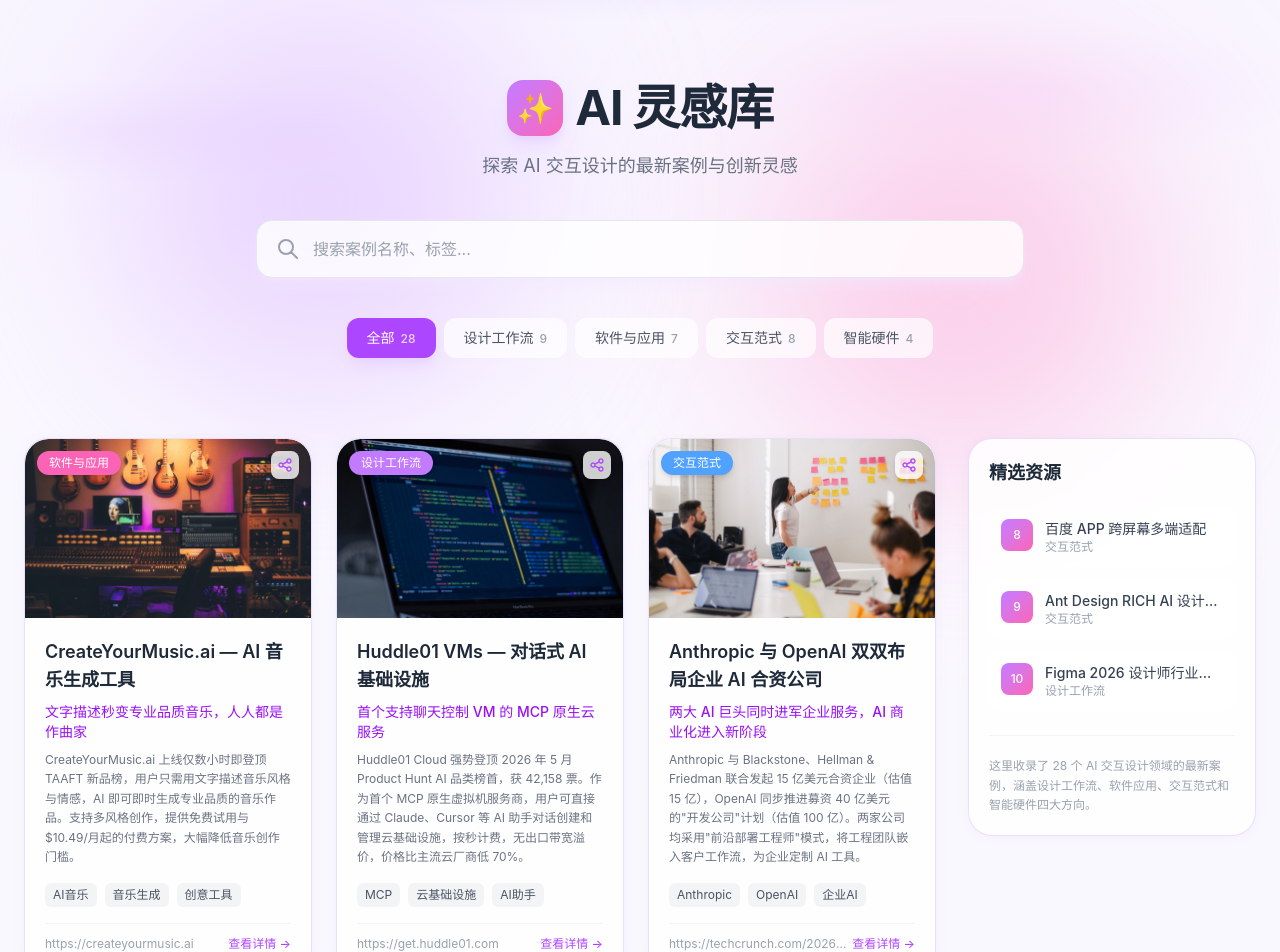
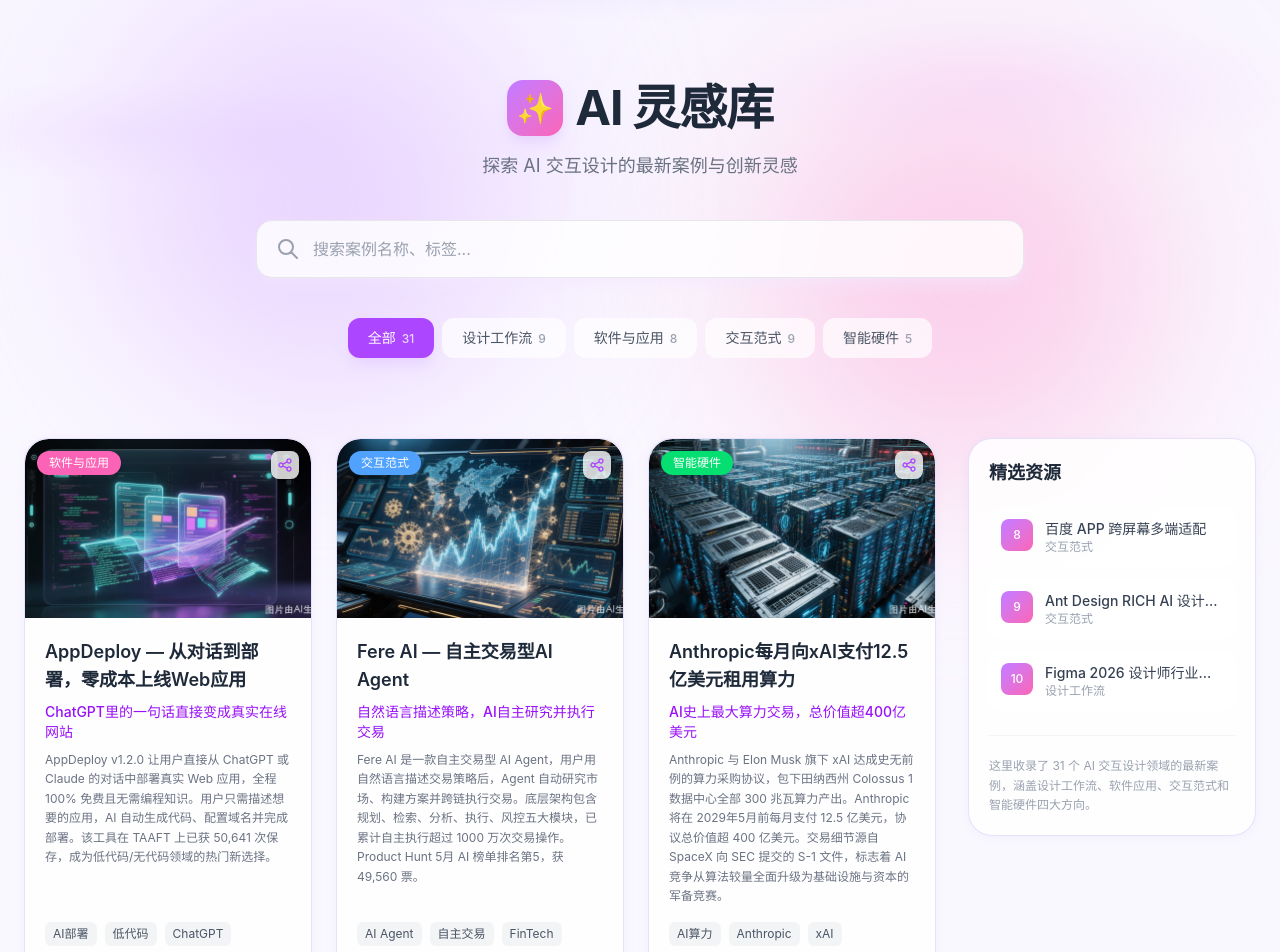
Before and after one commit to xiaoruan35-lab/ai-inspiration-lib, a Next.js app: page / in a window 1280 px wide. Shown: the top 952 px of the page. Built offline with nearby package versions, Linux system fonts and the light colour scheme.

Commit message:
feat: 自动抓取每日 AI 产品与重大行业资讯

```diff
--- a/src/data/caseStudies.ts
+++ b/src/data/caseStudies.ts
@@ -11,6 +11,36 @@
 
 
 export const CASE_STUDIES: CaseStudy[] = [
+  {
+    id: 'auto-20260523-01',
+    title: 'AppDeploy — 从对话到部署，零成本上线Web应用',
+    highlight: 'ChatGPT里的一句话直接变成真实在线网站',
+    description: 'AppDeploy v1.2.0 让用户直接从 ChatGPT 或 Claude 的对话中部署真实 Web 应用，全程 100% 免费且无需编程知识。用户只需描述想要的应用，AI 自动生成代码、配置域名并完成部署。该工具在 TAAFT 上已获 50,641 次保存，成为低代码/无代码领域的热门新选择。',
+    category: '软件与应用',
+    tags: ['AI部署', '低代码', 'ChatGPT', 'Web开发'],
+    sourceUrl: 'https://appdeploy.ai',
+    coverUrl: '/image/cases/auto-20260523-01.jpg'
+  },
+  {
+    id: 'auto-20260523-02',
+    title: 'Fere AI — 自主交易型AI Agent',
+    highlight: '自然语言描述策略，AI自主研究并执行交易',
+    description: 'Fere AI 是一款自主交易型 AI Agent，用户用自然语言描述交易策略后，Agent 自动研究市场、构建方案并跨链执行交易。底层架构包含规划、检索、分析、执行、风控五大模块，已累计自主执行超过 1000 万次交易操作。Product Hunt 5月 AI 榜单排名第5，获 49,560 票。',
+    category: '交互范式',
+    tags: ['AI Agent', '自主交易', 'FinTech', 'Web3'],
+    sourceUrl: 'https://fereai.xyz',
+    coverUrl: '/image/cases/auto-20260523-02.jpg'
+  },
+  {
+    id: 'auto-20260523-03',
+    title: 'Anthropic每月向xAI支付12.5亿美元租用算力',
+    highlight: 'AI史上最大算力交易，总价值超400亿美元',
+    description: 'Anthropic 与 Elon Musk 旗下 xAI 达成史无前例的算力采购协议，包下田纳西州 Colossus 1 数据中心全部 300 兆瓦算力产出。Anthropic 将在 2029年5月前每月支付 12.5 亿美元，协议总价值超 400 亿美元。交易细节源自 SpaceX 向 SEC 提交的 S-1 文件，标志着 AI 竞争从算法较量全面升级为基础设施与资本的军备竞赛。',
+    category: '智能硬件',
+    tags: ['AI算力', 'Anthropic', 'xAI', '基础设施'],
+    sourceUrl: 'https://finance.sina.com.cn/tech/roll/2026-05-21/doc-inhysnxc6242823.shtml',
+    coverUrl: '/image/cases/auto-20260523-03.jpg'
+  },
   {
     id: 'auto-20260506-01',
     title: 'CreateYourMusic.ai — AI 音乐生成工具',
```
